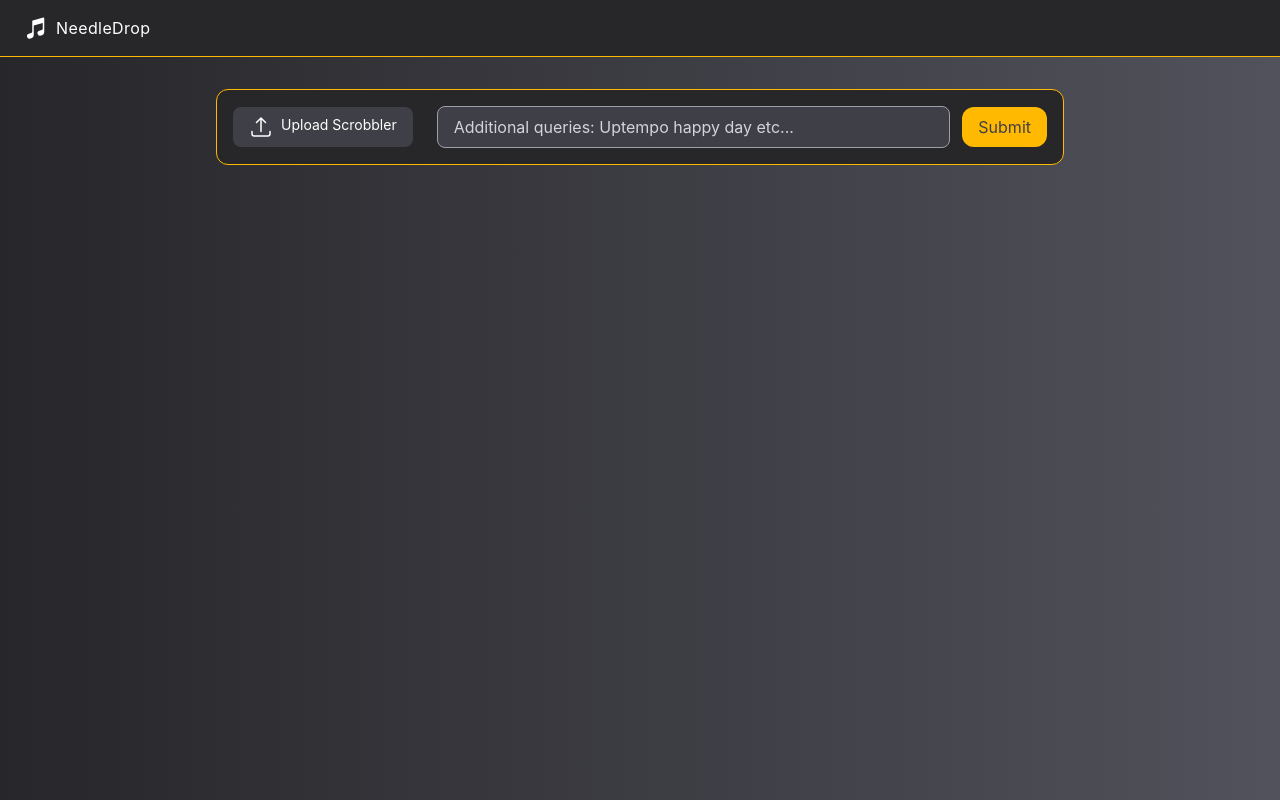
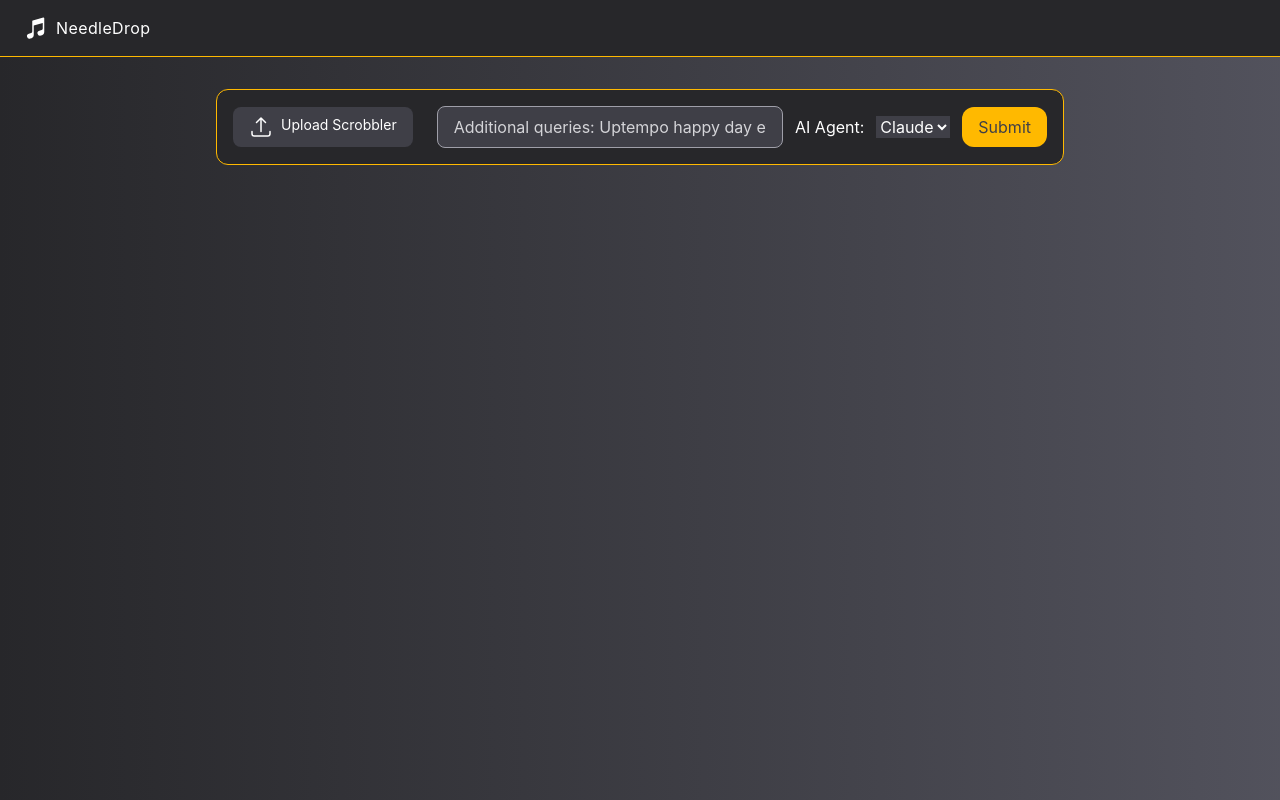
Before and after one commit to david-gillgrass/Needledrop, a React (Vite) app in the folder client/: page / in a window 1280 px wide. Built offline with nearby package versions, Linux system fonts and the light colour scheme.

Commit message:
feat: added the ability to use groq for recommendations.

```diff
--- a/client/src/App.jsx
+++ b/client/src/App.jsx
@@ -9,7 +9,7 @@
   const [rec, setRec] = useState([])
   const [historyUploaded, setHistory] = useState(false)
 
-  async function handleSubmit(selectedFile, query) {
+  async function handleSubmit(selectedFile, query, aiAgent) {
     if(selectedFile){
       const formData = new FormData()
       formData.append('file', selectedFile)
@@ -24,7 +24,7 @@
       headers: {
         'Content-Type' : 'application/json'
       },
-      body: JSON.stringify({query: query})
+      body: JSON.stringify({query: query, aiAgent: aiAgent})
     })
     const dataQuery = await responseQuery.json()
     setRec(dataQuery.Recommendations)
@@ -32,7 +32,7 @@
 
   return (
     <>
-    <div className='min-h-screen bg-gradient-to-r from-zinc-800 to-zinc-600'>
+    <div className='min-h-screen bg-linear-to-r from-zinc-800 to-zinc-600'>
     <Navbar></Navbar>
     <div className='max-w-4xl mx-auto px-4 md:px-6 py-8'>
     <Discovery onSubmit ={handleSubmit}></Discovery>
--- a/client/src/Discovery.jsx
+++ b/client/src/Discovery.jsx
@@ -4,6 +4,7 @@
 
     const [query, setQuery] = useState('')
     const [selectedFile, setSelectedFile] = useState(null)
+    const [aiAgent, setAgent] = useState('claude')
 
     return(
     <div className="bg-zinc-800 border border-amber-400 rounded-xl p-4 mb-2 flex flex-col md:flex-row items-center gap-3">
@@ -25,9 +26,15 @@
         autoComplete="off"
         />
 
+        <label htmlFor="aiAgent">AI Agent:</label>
+        <select id="aiAgent" className="bg-zinc-700" onChange={(g) => setAgent(g.target.value)}>
+            <option value="claude">Claude</option>
+            <option value="groq">Groq</option>
+        </select>
+
         <button type="button"
         className="bg-amber-400 hover:bg-amber-300 rounded-xl px-4 py-2 text-zinc-700 cursor-pointer transition-colors whitespace-nowrap w-full md:w-auto"
-        onClick={()=> onSubmit(selectedFile,query)}
+        onClick={()=> onSubmit(selectedFile,query,aiAgent)}
         >Submit</button>
     </div>
 )
--- a/client/src/RecommendationCard.jsx
+++ b/client/src/RecommendationCard.jsx
@@ -4,7 +4,7 @@
     const youtubeQuery = "https://www.youtube.com/results?search_query=" + encodeURIComponent(artist + " " + title)
 
 return(
-    <div className="border border-amber-400 rounded-xl p-5 bg-gradient-to-r from-zinc-900 to-zinc-800 flex flex-col items-center hover:border-zinc-400 transition-colors text-center">
+    <div className="border border-amber-400 rounded-xl p-5 bg-linear-to-r from-zinc-900 to-zinc-800 flex flex-col items-center hover:border-zinc-400 transition-colors text-center">
         <h1 className="text-amber-400 font-bold text-2xl">{artist}</h1>
         <p className="font-bold">{title}</p>
         <p className="text-sm">{album}</p>
```
Also changed, not shown: 1 other file (tests, documents, lock files or other folders).
